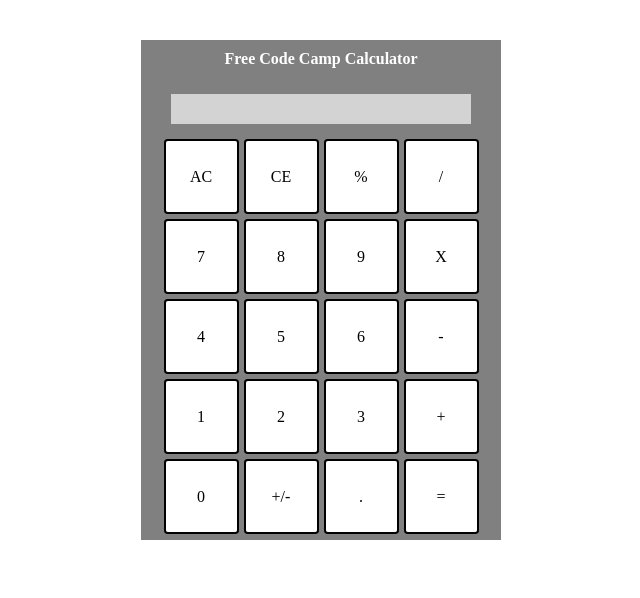
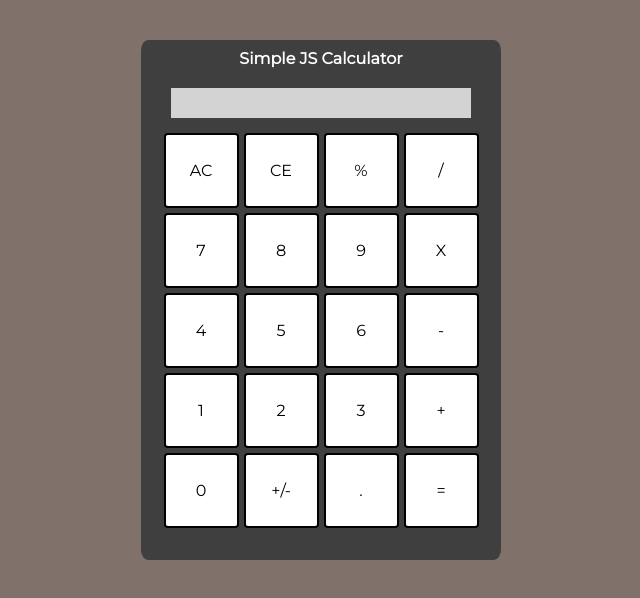
Before and after one commit to ejhessing/js-caculator, a plain HTML site: page index.html in a window 1280 px wide. Shown: the whole page, without its empty margins (319-959 px from the left). Drawn offline with nearby package versions, Linux system fonts and the light colour scheme.

Commit message:
Added CSS shading

```diff
--- a/app.js
+++ b/app.js
@@ -7,7 +7,7 @@
 //Varibles
 var equation = [];
 var x, y;
-var currentAnswer;
+var currentAnswer = null;
 var temp = '';
 var currentOperator ;
 
@@ -39,6 +39,7 @@
       y = null;
       temp = '';
       display("");
+      currentAnswer = null;
       break;
     case "CE":
       temp = temp.substring(0,temp.length - 1);
@@ -102,6 +103,9 @@
 function push (num) {
   if(x === null || x === undefined) {
     x = num;
+  } else if(currentAnswer !== null) {
+    x = currentAnswer;
+    y = num;
   } else {
     y = num;
   }
--- a/index.html
+++ b/index.html
@@ -13,12 +13,14 @@
 <head>
   <meta charset="UTF-8">
   <title>JS Calculator</title>
+  <link href='https://fonts.googleapis.com/css?family=Fira+Sans:500' rel='stylesheet' type='text/css'>
+  <link href='https://fonts.googleapis.com/css?family=Montserrat' rel='stylesheet' type='text/css'>
   <link rel="stylesheet" href="https://cdnjs.cloudflare.com/ajax/libs/normalize/4.2.0/normalize.min.css">
   <link rel="stylesheet" href="style.css">
 </head>
 <body>
 <div class="frame">
-  <h4>Free Code Camp Calculator</h4>
+  <h4>Simple JS Calculator</h4>
   <div id="display"><p id="text"></p></div>
   <table id="calculator">
     <tr>
--- a/style.css
+++ b/style.css
@@ -1,5 +1,10 @@
 * {
   box-sizing: border-box;
+}
+
+body {
+  background:#80716a;
+  font-family: 'Montserrat', sans-serif;
 }
 
 h4 {
@@ -11,14 +16,15 @@
 
 .frame {
   margin: 40px auto;
-  background:grey;
+  background:#3f3f3f;
   width:360px;
-  height: 500px;
+  height: 520px;
+  border-radius: 2%;
 }
 
 #display{
   width:300px;
-  margin: 10px auto;
+  margin: 5px auto 10px;
   background: lightgrey;
   height: 30px;
   font-size: 1em;
@@ -30,6 +36,7 @@
   vertical-align: middle;
   display: flex;
   justify-content: flex-end;
+  margin-top:10px;
 
 }
 
@@ -49,3 +56,9 @@
   border-radius: 5%;
   margin: 5px 5px;
 }
+
+td:hover {
+  opacity: 0.95;
+  /*background:#d3d3d3;*/
+  box-shadow: inset 0 0 0 2px rgba(0,0,0,0.1);
+}
```
